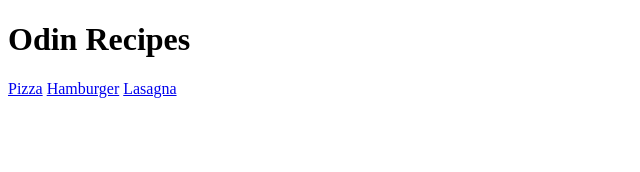
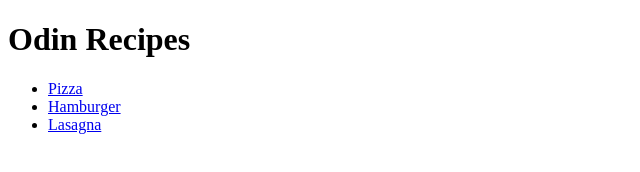
Before and after one commit to joaoSena0206/odin-recipes, a plain HTML site: page index.html in a window 1280 px wide. Shown: the whole page, without its empty margins (0-640 px from the left). Drawn offline with Linux system fonts and the light colour scheme.

Commit message:
Coloca os links em uma lista
Para não deixá-los na mesma linha.

```diff
--- a/index.html
+++ b/index.html
@@ -9,8 +9,10 @@
 <body>
     <h1>Odin Recipes</h1>
 
-    <a href="recipes/pizza.html">Pizza</a>
-    <a href="recipes/hamburger">Hamburger</a>
-    <a href="Lasagna">Lasagna</a>
+    <ul>
+        <li><a href="recipes/pizza.html">Pizza</a></li>
+        <li><a href="recipes/hamburger">Hamburger</a></li>
+        <li><a href="Lasagna">Lasagna</a></li>
+    </ul>
 </body>
 </html>
```
